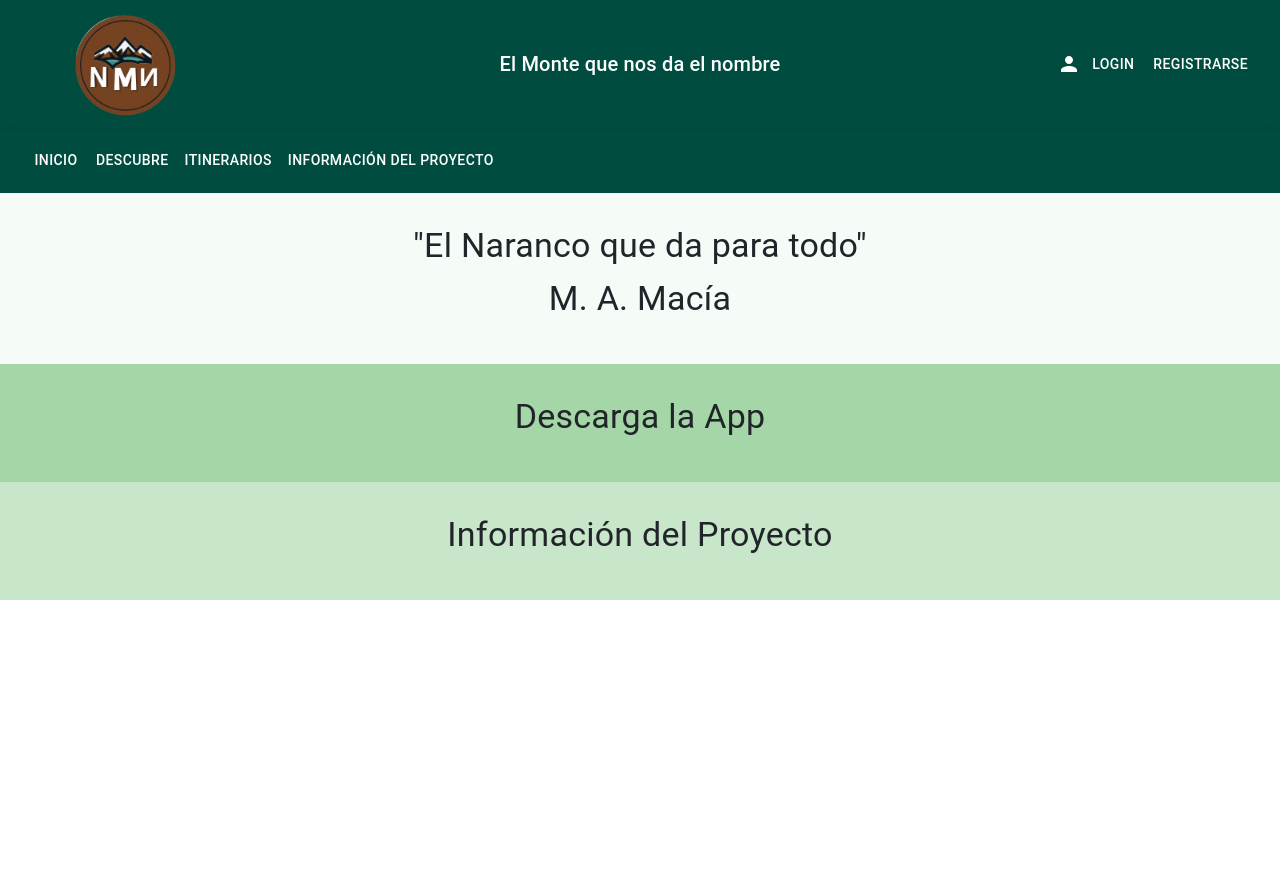
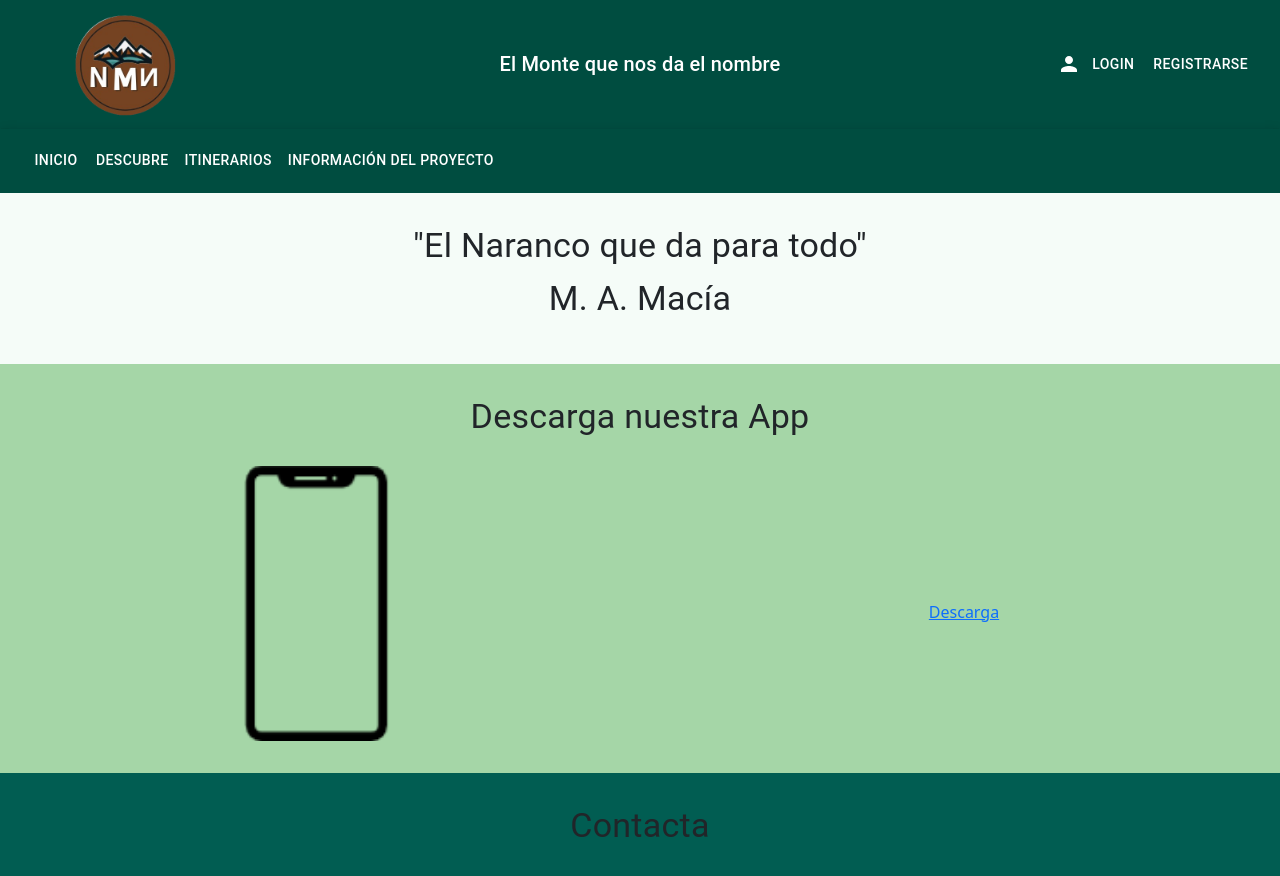
Before and after one commit to maxi6np/El-Monte-Que-Nos-Da-Nombre---Front, a React (Vite) app: page / in a window 1280 px wide. Shown: the top 876 px of the page. Before the commit the page ends 800 px from the top, so only its background shows below. Built offline with nearby package versions, Linux system fonts and the light colour scheme.

Commit message:
descarga

```diff
--- a/src/inicio.jsx
+++ b/src/inicio.jsx
@@ -5,7 +5,9 @@ import Grid2 from "@mui/material/Unstable_Grid2/Grid2";
 import React from "react";
 import { useCookies } from "react-cookie";
 import { Link } from "react-router-dom";
+import iconoMovil from "./img/iconoMovil.png";
 import LogoFinal from "./img/logo_final.png";
+
 const Inicio = ({ logout }) => {
   const [cookies, setCookie, removeCookie] = useCookies(["session"]);
 
@@ -99,20 +101,32 @@ const Inicio = ({ logout }) => {
       </Box>
 
       <Box sx={{ backgroundColor: "#a5d6a7", py: 4 }}>
-        <Grid container spacing={2}>
+        <Grid container spacing={2} alignItems="center">
           <Grid item xs={12}>
             <Typography variant="h4" align="center" gutterBottom>
-              Descarga la App
+              Descarga nuestra App
             </Typography>
+          </Grid>
+          <Grid item xs={6} sm={6} md={6} align="center">
+            <img
+              src={iconoMovil}
+              alt="Imagen icono App"
+              style={{ width: "100%", height: "auto", maxWidth: "275px" }}
+            />
+          </Grid>
+          <Grid item xs={6} sm={6} md={6} align="center">
+            <div style={{ marginTop: "1rem", textAlign: "center" }}>
+               <Link to="/*">Descarga</Link>
+            </div>
           </Grid>
         </Grid>
       </Box>
 
-      <Box sx={{ backgroundColor: "#c8e6c9", py: 4 }}>
+      <Box sx={{ backgroundColor: "#015d52", py: 4 }}>
         <Grid container spacing={2}>
           <Grid item xs={12}>
             <Typography variant="h4" align="center" gutterBottom>
-              Información del Proyecto
+              Contacta
             </Typography>
           </Grid>
         </Grid>
```
